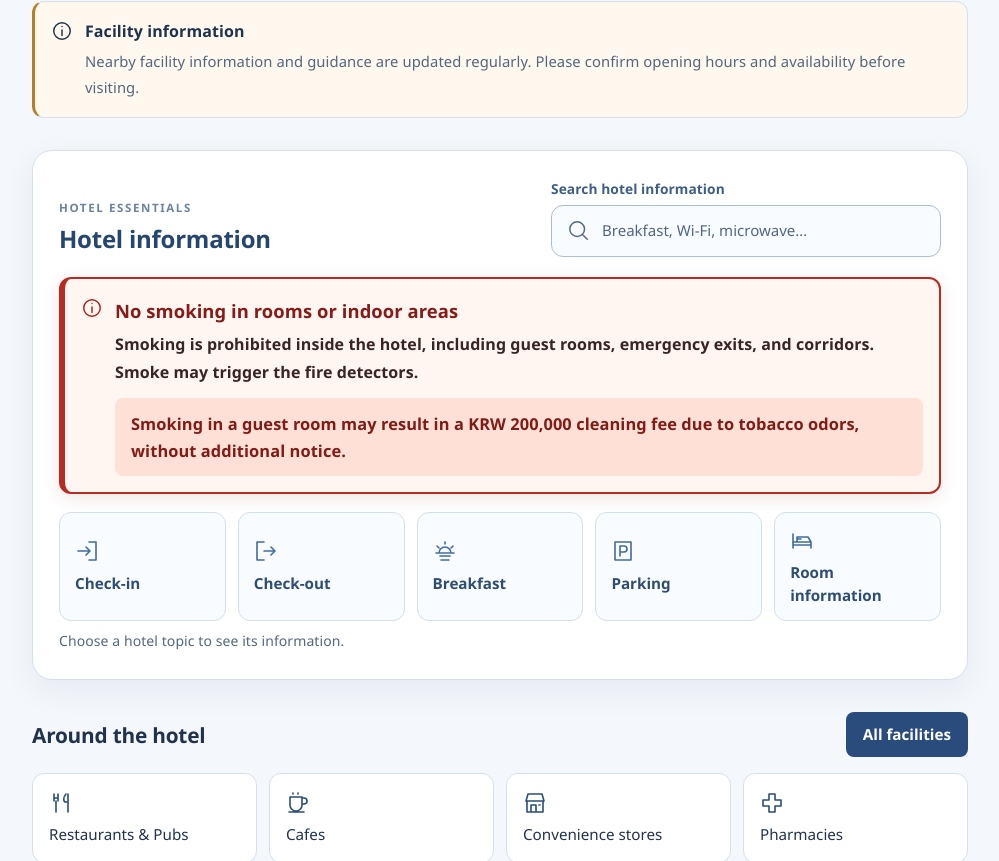
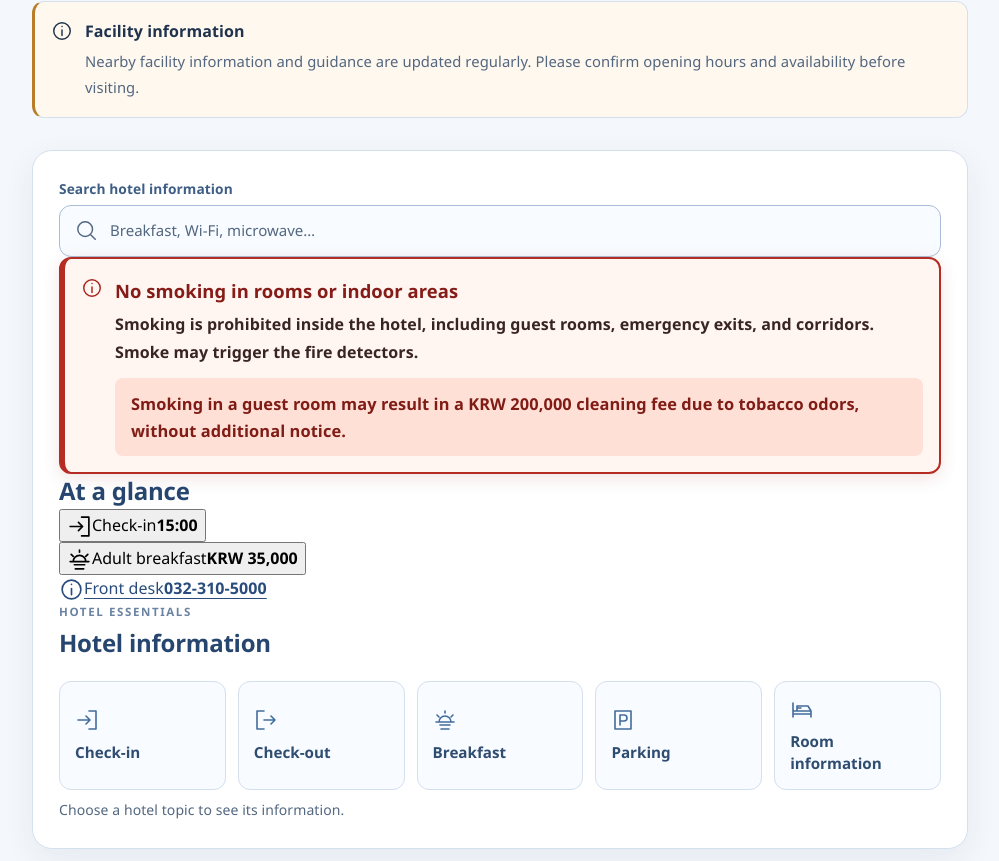
Before and after one commit to unispace1357-blip/CPH-INFORMATION-PROGRAM, a React (Vite) app: page /guest in a window 1280 px wide. Shown: the part 536-1397 px from the top of the page, without its empty margins (140-1139 px from the left). Built offline with nearby package versions, Linux system fonts and the light colour scheme.

Commit message:
feat(guest): reorder search, safety, quick facts and hotel topic cards

```diff
--- a/src/components/guest/HotelInformation.tsx
+++ b/src/components/guest/HotelInformation.tsx
@@ -16,6 +16,7 @@ import { Button } from '../ui/Button'
 import { SearchInput } from '../ui/SearchInput'
 import type { IconName } from '../ui/Icon'
 import { HotelParagraphs } from './HotelParagraphs'
+import { ConciergeEssentials } from '../ui/ConciergeEssentials'
 
 const topics: { code: HotelCategory; icon: IconName }[] = [
   { code: 'checkIn', icon: 'checkIn' }, { code: 'checkOut', icon: 'checkOut' },
@@ -51,19 +52,20 @@ export function HotelInformation({ state, language, selected, onSelect, onClose
 
   return (
     <section className="guest-section hotel-information" id="hotel-information" aria-labelledby="hotel-information-title">
+      <div className="concierge-hotel-search"><SearchInput className="hotel-search-field" label={m.ui.hotelSearchLabel} placeholder={m.ui.hotelSearchPlaceholder}
+        value={query} onChange={event => { setQuery(event.target.value); setActiveHit(null) }}
+        disabled={!hotel} maxLength={90} /></div>
+      {state.status === 'loading' && <LoadingState label={m.ui.loadingHotel} />}
+      {state.status === 'error' && <div role="alert"><InformationNotice title={m.ui.hotelDataErrorTitle} tone="warning"><p>{m.ui.dataErrorDescription}</p><Button variant="secondary" onClick={() => window.location.reload()}>{m.ui.refresh}</Button></InformationNotice></div>}
+      {hotel && <SmokingPolicyNotice hotel={hotel} language={language} />}
+      {hotel && <ConciergeEssentials hotel={hotel} language={language} onHotelTopic={selectTopic} />}
+      {hotel && !hotelHasInformation(hotel, language) && <InformationNotice title={m.ui.hotelEmptyTitle}>{m.ui.hotelEmptyDescription}</InformationNotice>}
       <div className="hotel-information-heading">
         <div className="hotel-information-heading-copy">
           <p className="hotel-section-eyebrow">HOTEL ESSENTIALS</p>
           <h2 id="hotel-information-title">{m.ui.hotelTitle}</h2>
         </div>
-        <SearchInput className="hotel-search-field" label={m.ui.hotelSearchLabel} placeholder={m.ui.hotelSearchPlaceholder}
-          value={query} onChange={event => { setQuery(event.target.value); setActiveHit(null) }}
-          disabled={!hotel} maxLength={90} />
       </div>
-      {state.status === 'loading' && <LoadingState label={m.ui.loadingHotel} />}
-      {state.status === 'error' && <div role="alert"><InformationNotice title={m.ui.hotelDataErrorTitle} tone="warning"><p>{m.ui.dataErrorDescription}</p><Button variant="secondary" onClick={() => window.location.reload()}>{m.ui.refresh}</Button></InformationNotice></div>}
-      {hotel && <SmokingPolicyNotice hotel={hotel} language={language} />}
-      {hotel && !hotelHasInformation(hotel, language) && <InformationNotice title={m.ui.hotelEmptyTitle}>{m.ui.hotelEmptyDescription}</InformationNotice>}
       {hotel && query.trim() && <div className="hotel-search-results" aria-label={m.ui.hotelSearchResults}>
         <div className="hotel-search-results-heading">
           <p role="status" aria-live="polite">{m.ui.hotelSearchResults} · {hits.length}</p>
```
